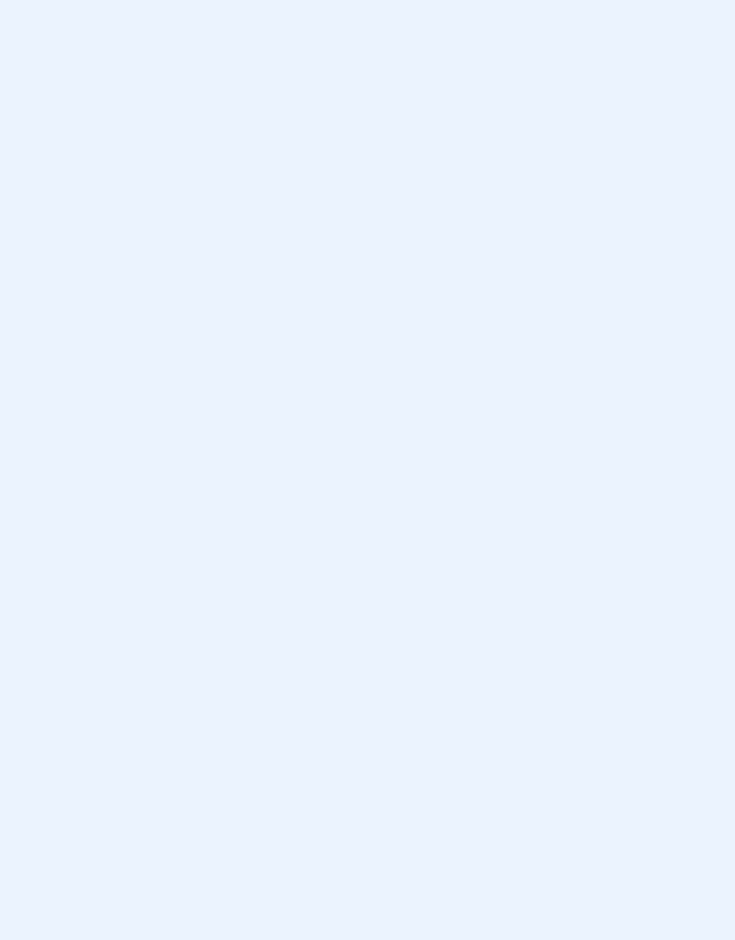
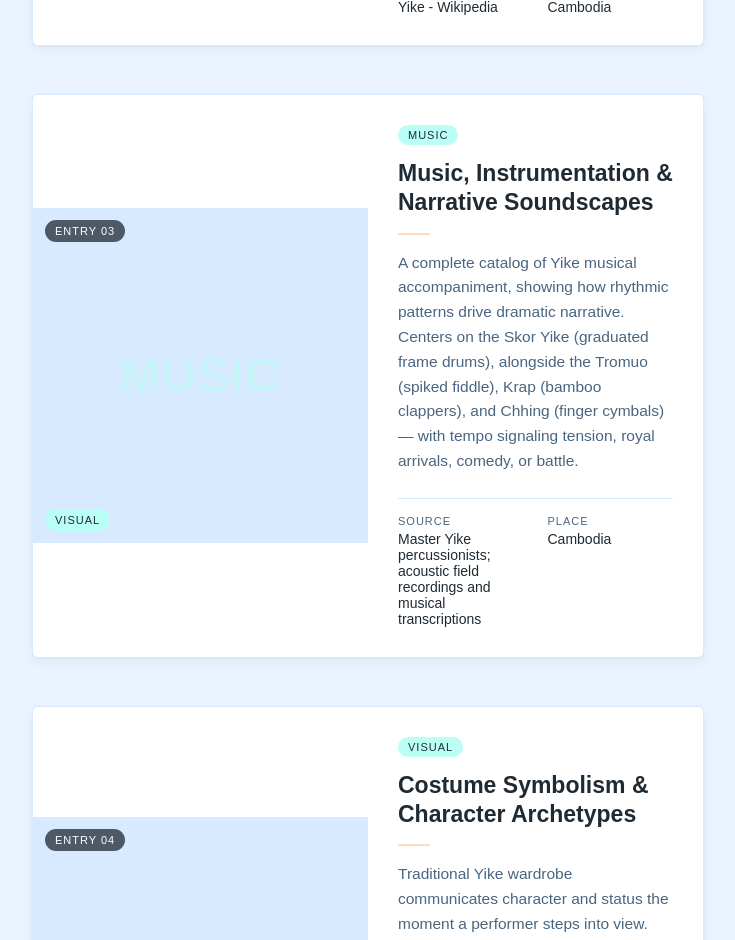
Before and after one commit to keophlyna/yike-archive, a Next.js app: page / in a window 1280 px wide. Shown: the part 1860-2800 px from the top of the page, without its empty margins (272-1007 px from the left). Before the commit the page ends 1737 px from the top, so only its background shows below. Built offline with nearby package versions, Linux system fonts and the light colour scheme.

Commit message:
added 3 entrycards

```diff
--- a/app/page.js
+++ b/app/page.js
@@ -27,7 +27,7 @@ const styles = {
     boxShadow: "0 8px 24px rgba(15, 24, 32, 0.10)",
   },
   headerInner: {
-    maxWidth: 960,
+    maxWidth: 720,
     margin: "0 auto",
     padding: "16px 24px",
     boxSizing: "border-box",
@@ -122,7 +122,7 @@ const styles = {
     border: 0,
   },
   wrap: {
-    maxWidth: 960,
+    maxWidth: 720,
     margin: "0 auto",
     padding: "48px 24px 80px",
     backgroundColor: "var(--page-bg)",
@@ -136,7 +136,6 @@ const styles = {
     color: "var(--text-primary)",
     margin: "0 0 12px",
     lineHeight: 1.1,
-    maxWidth: 720,
     transition: COLOR_TRANSITION,
   },
   description: {
@@ -145,7 +144,6 @@ const styles = {
     color: "var(--text-secondary)",
     lineHeight: 1.6,
     margin: 0,
-    maxWidth: 680,
     transition: COLOR_TRANSITION,
   },
   metaGrid: {
@@ -185,6 +183,12 @@ const styles = {
     display: "flex",
     alignItems: "center",
     gap: 10,
+  },
+  entryList: {
+    display: "flex",
+    flexDirection: "column",
+    gap: 48,
+    marginTop: 24,
   },
   countPill: {
     fontFamily: FONT_STACK,
@@ -266,17 +270,6 @@ const globalCss = `
   .yk-clear-btn:hover {
     background-color: var(--card-border) !important;
     color: var(--text-primary) !important;
-  }
-  .yk-entry-grid {
-    display: grid;
-    grid-template-columns: repeat(auto-fill, minmax(300px, 1fr));
-    gap: 24px;
-    margin-top: 20px;
-  }
-  @media (max-width: 520px) {
-    .yk-entry-grid {
-      grid-template-columns: 1fr;
-    }
   }
 `;
 
@@ -424,15 +417,15 @@ export default function Home() {
         <section style={styles.section}>
           <div style={styles.sectionHeaderRow}>
             <p style={styles.cardLabel}>Latest entries</p>
-            <span style={styles.countPill}>{entries.length}</span>
+            <span style={styles.countPill}>{filtered.length}</span>
           </div>
 
           {filtered.length > 0 ? (
-            <div className="yk-entry-grid">
+            <div style={styles.entryList}>
               {filtered.map((entry, index) => (
                 <EntryCard
-                  key={entry.title}
-                  entryNumber={`Entry 0${index + 1}`}
+                  key={entry.id || entry.title || index}
+                  entryNumber={`Entry ${String(index + 1).padStart(2, "0")}`}
                   title={entry.title}
                   titleKh={entry.titleKh}
                   description={entry.description}
@@ -440,6 +433,7 @@ export default function Home() {
                   place={entry.place}
                   category={entry.category}
                   photo={entry.photo}
+                  gallery={entry.gallery}
                 />
               ))}
             </div>
@@ -461,7 +455,6 @@ export default function Home() {
             </div>
           )}
         </section>
-
         <p style={styles.count}>entries in the archive: {entries.length}</p>
 
         <footer style={styles.footer}>
--- a/components/EntryCard.js
+++ b/components/EntryCard.js
@@ -1,9 +1,10 @@
 // ============================================================
 //  EntryCard
 //
-//  Renders a single Yike archive entry: its title, Khmer title,
-//  category, photo with overlay badges, description, and a
-//  two-column Source / Place footer.
+//  Renders a single Yike archive entry as a horizontal split
+//  section: photo (or placeholder) on one side, content on the
+//  other. Alternates left/right based on entry position. Stacks
+//  to a single column on narrow screens.
 // ============================================================
 
 import Image from "next/image";
@@ -23,17 +24,46 @@ const styles = {
     border: "1px solid var(--card-border)",
     borderRadius: 6,
     boxShadow: "0 1px 2px rgba(31, 42, 51, 0.04), 0 4px 12px rgba(31, 42, 51, 0.05)",
-    maxWidth: 540,
+    maxWidth: 960,
     overflow: "hidden",
     display: "flex",
-    flexDirection: "column",
+    flexDirection: "row",
+    alignItems: "center",
     transition: COLOR_TRANSITION,
   },
   photoWrap: {
     position: "relative",
-    width: "100%",
-    aspectRatio: "3 / 2",
+    width: "50%",
+    aspectRatio: "1 / 1",
     overflow: "hidden",
+    flexShrink: 0,
+  },
+  photoPlaceholder: {
+    position: "relative",
+    width: "50%",
+    aspectRatio: "1 / 1",
+    overflow: "hidden",
+    backgroundColor: "var(--card-border)",
+    display: "flex",
+    alignItems: "center",
+    justifyContent: "center",
+    flexShrink: 0,
+    transition: COLOR_TRANSITION,
+  },
+  photoOrderLeft: { order: 1 },
+  photoOrderRight: { order: 2 },
+  bodyOrderLeft: { order: 2 },
+  bodyOrderRight: { order: 1 },
+  placeholderCategory: {
+    fontFamily: FONT_STACK,
+    fontSize: 48,
+    fontWeight: 700,
+    color: "var(--accent-mint)",
+    opacity: 0.5,
+    letterSpacing: 1,
+    textTransform: "uppercase",
+    userSelect: "none",
+    transition: COLOR_TRANSITION,
   },
   photoOverlay: {
     position: "absolute",
@@ -62,6 +92,10 @@ const styles = {
     transition: COLOR_TRANSITION,
   },
   body: {
+    width: "50%",
+    flex: 1,
+    minWidth: 0,
+    flexShrink: 0,
     padding: 30,
     display: "flex",
     flexDirection: "column",
@@ -150,6 +184,11 @@ const responsiveCss = `
   [data-theme="dark"] .ec-titleKh { color: var(--accent-peach); }
   [data-theme="dark"] .ec-footerLabel { color: var(--accent-mint); }
   [data-theme="dark"] .ec-categoryPill { color: var(--text-on-accent); }
+  @media (max-width: 700px) {
+    .ec-card         { flex-direction: column !important; align-items: stretch !important; }
+    .ec-photo        { width: 100% !important; aspect-ratio: 3 / 2 !important; order: unset !important; }
+    .ec-body         { width: 100% !important; order: unset !important; }
+  }
   @media (max-width: 600px) {
     .ec-card         { margin: 0 16px; }
     .ec-body         { padding: 18px !important; }
@@ -172,11 +211,24 @@ export default function EntryCard({
   photo,
   entryNumber = "",
 }) {
+  const isRight =
+    (() => {
+      const m = /0*(\d+)/.exec(entryNumber || "");
+      if (!m) return false;
+      const n = parseInt(m[1], 10);
+      return n > 0 && n % 2 === 0;
+    })();
+
   return (
     <article className="ec-card" style={styles.card}>
       <style dangerouslySetInnerHTML={{ __html: responsiveCss }} />
-      {photo && (
-        <div style={styles.photoWrap}>
+      <div
+        className="ec-photo"
+        style={{
+          ...(photo ? styles.photoWrap : styles.photoPlaceholder),
+          ...(isRight ? styles.photoOrderRight : styles.photoOrderLeft),
+        }}
+      >
         {entryNumber && (
           <span
             className="ec-photoOverlay"
@@ -191,17 +243,28 @@ export default function EntryCard({
         >
           Visual
         </span>
+        {photo ? (
           <Image
             src={photo}
             alt={title}
             fill
-            sizes="(max-width: 540px) 100vw, 540px"
+            sizes="(max-width: 700px) 100vw, 480px"
             style={{ objectFit: "cover" }}
           />
+        ) : (
+          <span style={styles.placeholderCategory}>
+            {category || "Entry"}
+          </span>
+        )}
       </div>
-      )}
 
-      <div className="ec-body" style={styles.body}>
+      <div
+        className="ec-body"
+        style={{
+          ...styles.body,
+          ...(isRight ? styles.bodyOrderLeft : styles.bodyOrderRight),
+        }}
+      >
         {category && (
           <span className="ec-categoryPill" style={styles.categoryPill}>
             {category}
--- a/data/data_entries.js
+++ b/data/data_entries.js
@@ -19,6 +19,38 @@ const entries = [
     titleKh: "រចនាសម្ព័ន្ធការសម្តែង ការរៀបចំ និងចលនា",
     category: "Performance",
   },
+  {
+    title: "Music, Instrumentation & Narrative Soundscapes",
+    titleKh: "",
+    category: "Music",
+    description:
+      "A complete catalog of Yike musical accompaniment, showing how rhythmic patterns drive dramatic narrative. Centers on the Skor Yike (graduated frame drums), alongside the Tromuo (spiked fiddle), Krap (bamboo clappers), and Chhing (finger cymbals) — with tempo signaling tension, royal arrivals, comedy, or battle.",
+    contributor:
+      "Master Yike percussionists; acoustic field recordings and musical transcriptions",
+    place: "Cambodia",
+    photo: null,
+  },
+  {
+    title: "Costume Symbolism & Character Archetypes",
+    titleKh: "",
+    category: "Visual",
+    description:
+      "Traditional Yike wardrobe communicates character and status the moment a performer steps into view. Gilded crowns, painted colors, and carved horns identify archetypes instantly — including the Neak Rea (King/Royalty), Neang (Princess/Heroine), Yeak (Ogre/Antagonist), and Lok Ta (Hermit/Wise Sage).",
+    contributor: "Dept. of Performing Arts costume designers; senior wardrobe masters",
+    place: "Cambodia",
+    photo: null,
+  },
+  {
+    title: "Living Traditions: Oral History of Yike Performers",
+    titleKh: "",
+    category: "Oral History",
+    description:
+      "Human-centered oral histories of veteran and contemporary Yike artists — knowledge transmission, passion for preserving Khmer heritage, post-war struggle, and reflections on performance art's future in the digital age.",
+    contributor:
+      "Master Sobpa Sith and other living Yike practitioners across generations",
+    place: "Cambodia",
+    photo: null,
+  },
 ];
 
 export default entries;
```
Lines whose indentation alone changed are shown as unchanged.
